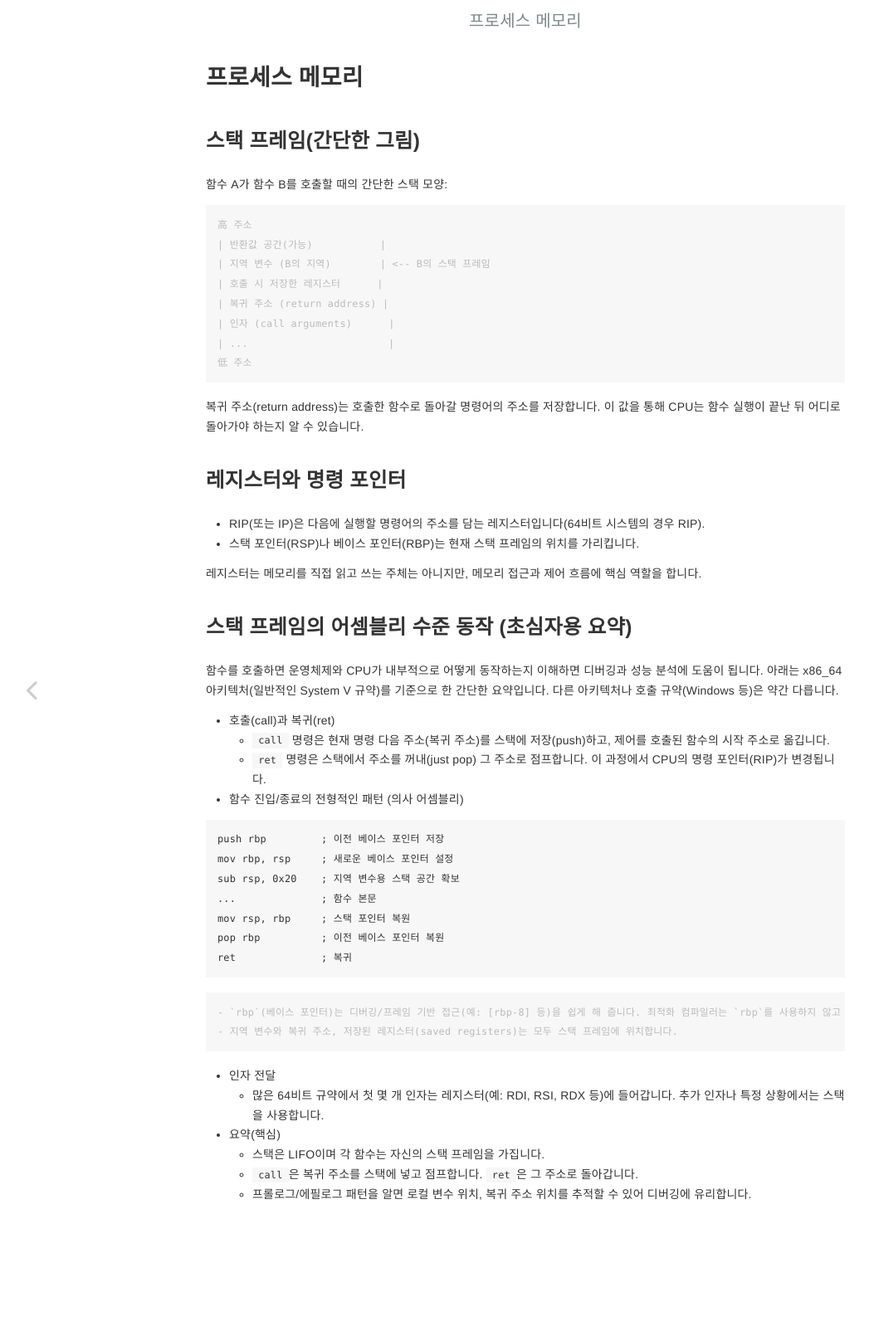
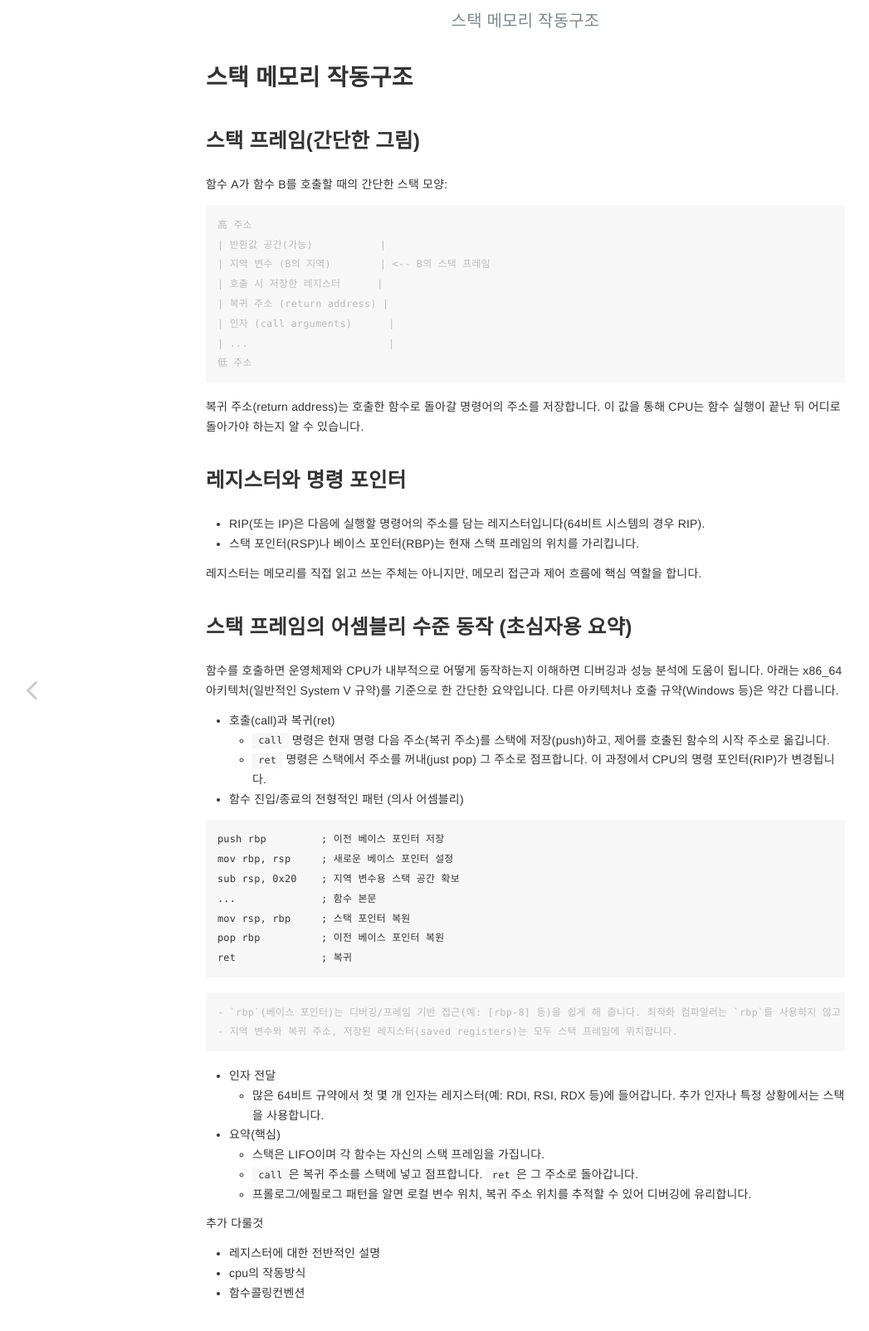
Before and after one commit to EeeUnS/learncpp, a Jekyll site: the page built from _posts/2025-10-05-week6.md, in a window 1280 px wide. Shown: the top 1604 px of the page at 83% size, without its empty margins (7-1054 px from the left). Built offline with Jekyll 4.4.1, drawn with Linux system fonts in a browser that asks for light colours.

Commit message:
Update 2025-10-05-week6.md

```diff
--- a/_posts/2025-10-05-week6.md
+++ b/_posts/2025-10-05-week6.md
@@ -1,5 +1,5 @@
 ---
-title: "프로세스 메모리"
+title: "스택 메모리 작동구조"
 author: yunselee
 date: 2025-10-03
 category: C
@@ -68,3 +68,12 @@ ret              ; 복귀
     - 스택은 LIFO이며 각 함수는 자신의 스택 프레임을 가집니다.
     - `call`은 복귀 주소를 스택에 넣고 점프합니다. `ret`은 그 주소로 돌아갑니다.
     - 프롤로그/에필로그 패턴을 알면 로컬 변수 위치, 복귀 주소 위치를 추적할 수 있어 디버깅에 유리합니다.
+
+
+
+
+추가 다룰것
+
+- 레지스터에 대한 전반적인 설명
+- cpu의 작동방식
+- 함수콜링컨벤션
```
